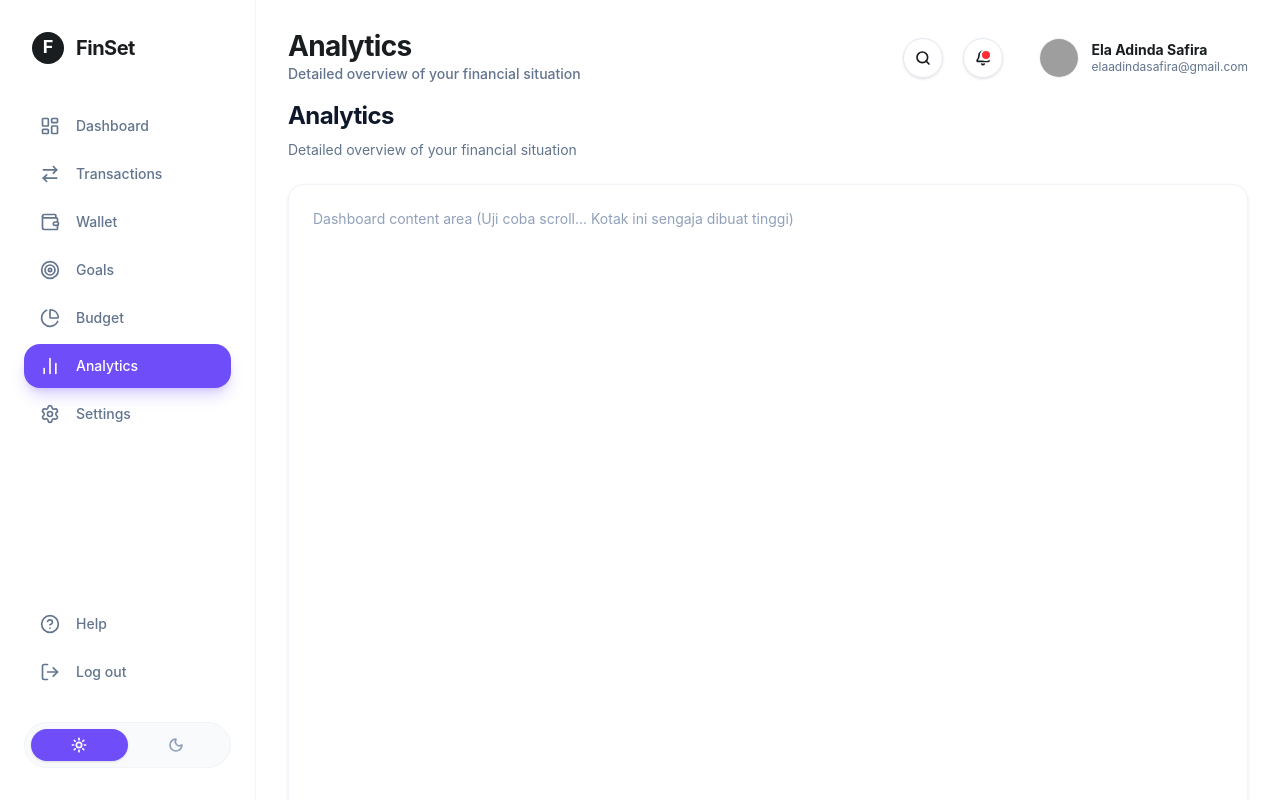
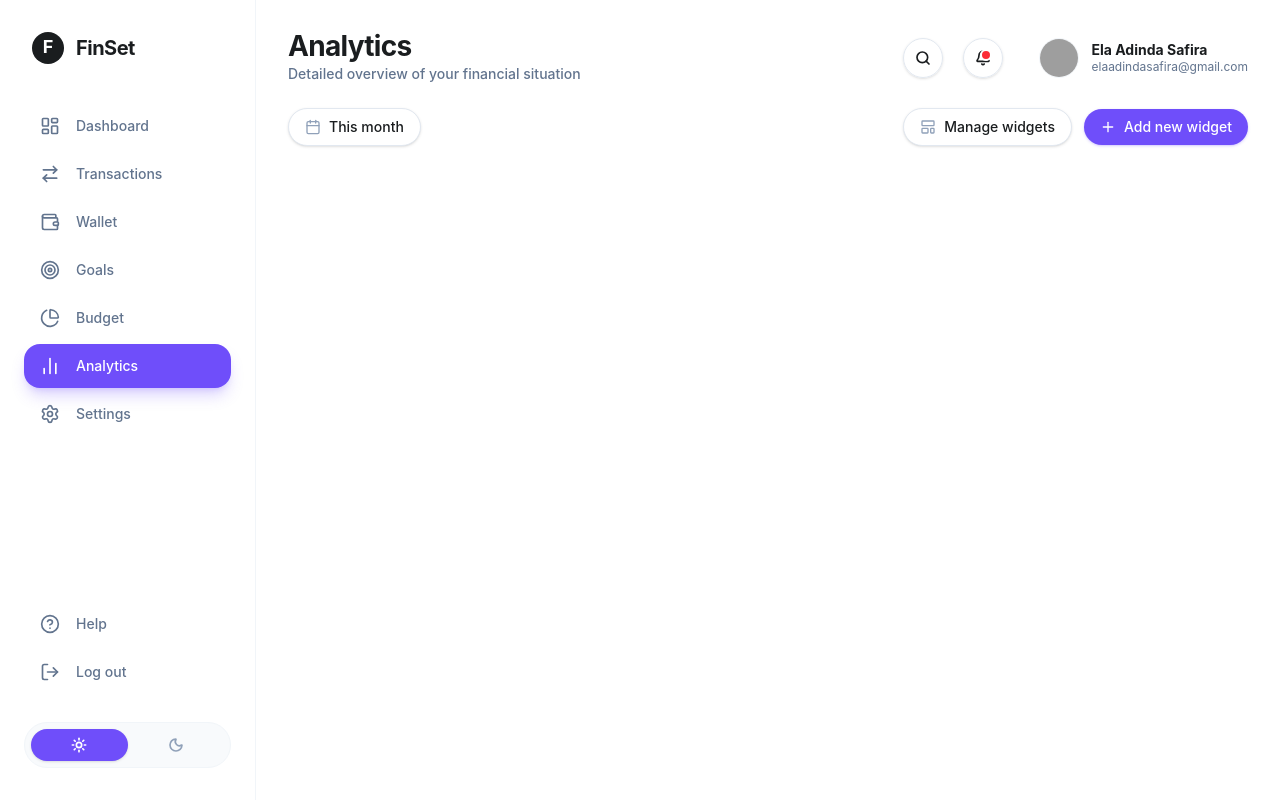
Before and after one commit to achraflyy48/FINSET-APP, a Vue app: page / in a window 1280 px wide. Built offline with nearby package versions, Linux system fonts and the light colour scheme; grey boxes are pictures that could not be loaded.

Commit message:
feat: enhance DashboardView layout with widget management buttons

```diff
--- a/src/views/DashboardView.vue
+++ b/src/views/DashboardView.vue
@@ -1,12 +1,33 @@
+<script setup>
+import { Calendar, LayoutTemplate, Plus } from 'lucide-vue-next'
+</script>
+
 <template>
-  <div class="space-y-2">
-    <h1 class="text-2xl font-bold tracking-tight text-slate-900">Analytics</h1>
-    <p class="text-sm text-slate-500">Detailed overview of your financial situation</p>
+  <div class="space-y-6">
+    <div class="flex items-center justify-between pt-2">
+      <button
+        class="flex items-center gap-2 px-4 py-2 bg-white border border-slate-200 rounded-full text-sm font-medium text-[#1A1D1F] hover:bg-slate-50 transition-all shadow-sm"
+      >
+        <Calendar class="w-4 h-4 text-slate-400" />
+        This month
+      </button>
 
-    <div class="mt-6 h-[1000px] bg-white rounded-2xl border border-slate-100 p-6 shadow-sm">
-      <p class="text-slate-400 text-sm">
-        Dashboard content area (Uji coba scroll... Kotak ini sengaja dibuat tinggi)
-      </p>
+      <div class="flex items-center gap-3">
+        <button
+          class="flex items-center gap-2 px-4 py-2 bg-white border border-slate-200 rounded-full text-sm font-medium text-[#1A1D1F] hover:bg-slate-50 transition-all shadow-sm"
+        >
+          <LayoutTemplate class="w-4 h-4 text-slate-400" />
+          Manage widgets
+        </button>
+        <button
+          class="flex items-center gap-2 px-4 py-2 bg-[#6F4EFA] text-white rounded-full text-sm font-medium hover:bg-[#5b3ce0] transition-all shadow-sm shadow-[#6F4EFA]/25"
+        >
+          <Plus class="w-4 h-4" />
+          Add new widget
+        </button>
+      </div>
     </div>
+
+    <div class="grid grid-cols-1 md:grid-cols-3 gap-6"></div>
   </div>
 </template>
```
